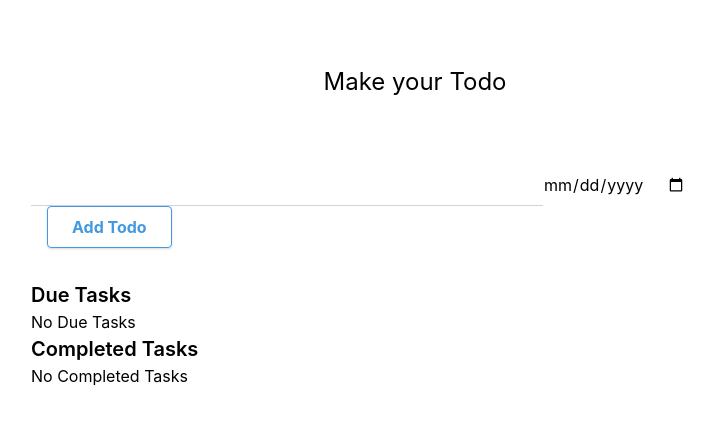
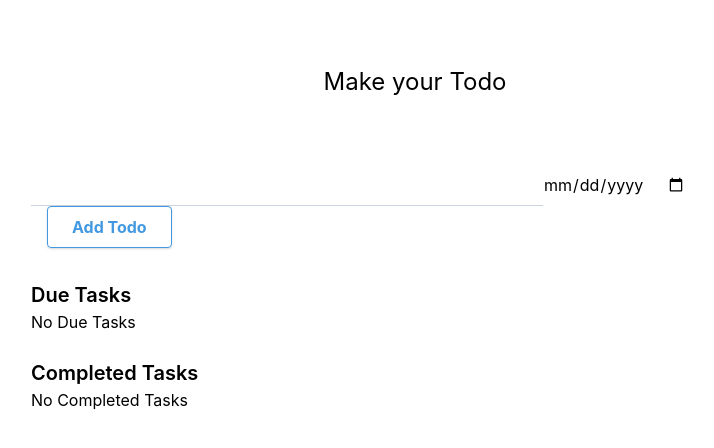
Before and after one commit to RitikPatni/react-todo, a React (Create React App) app: page / in a window 1280 px wide. Shown: the top 448 px of the page, without its empty margins (225-939 px from the left). Built offline with nearby package versions, Linux system fonts and the light colour scheme.

Commit message:
remove stylelintrc and added mindate to datepicker

```diff
--- a/src/components/addTodo.js
+++ b/src/components/addTodo.js
@@ -25,12 +25,17 @@ const AddTodo = ({ dispatch }) => {
           className="py-2 border-b focus:border-gray-600 border-gray-400 w-2/3 bg-grey-100"
           required
         />
+
         <input
+          className="py-2 bg-grey-100"
           ref={node => (dateInput = node)}
-          className="py-2 bg-grey-100"
           type="date"
+          id="todo"
+          name="todo"
+          min="2019-03-30"
           required
         />
+        <span class="validity" />
         <button
           type="submit"
           className="py-2 px-6 border border-blue-500 border-2 text-blue-500 font-bold ml-4 rounded shadow"
--- a/src/components/todoList.js
+++ b/src/components/todoList.js
@@ -21,7 +21,7 @@ const TodoList = ({ todos, toggleTodo, removeTodo }) => (
         <p>No Due Tasks</p>
       )}
     </ul>
-    <h1 className="text-xl font-semibold">Completed Tasks</h1>
+    <h1 className="text-xl font-semibold mt-6">Completed Tasks</h1>
     <ul>
       {todos.map(
         todo =>
```
Also changed, not shown: 1 other file (tests, documents, lock files or other folders).
